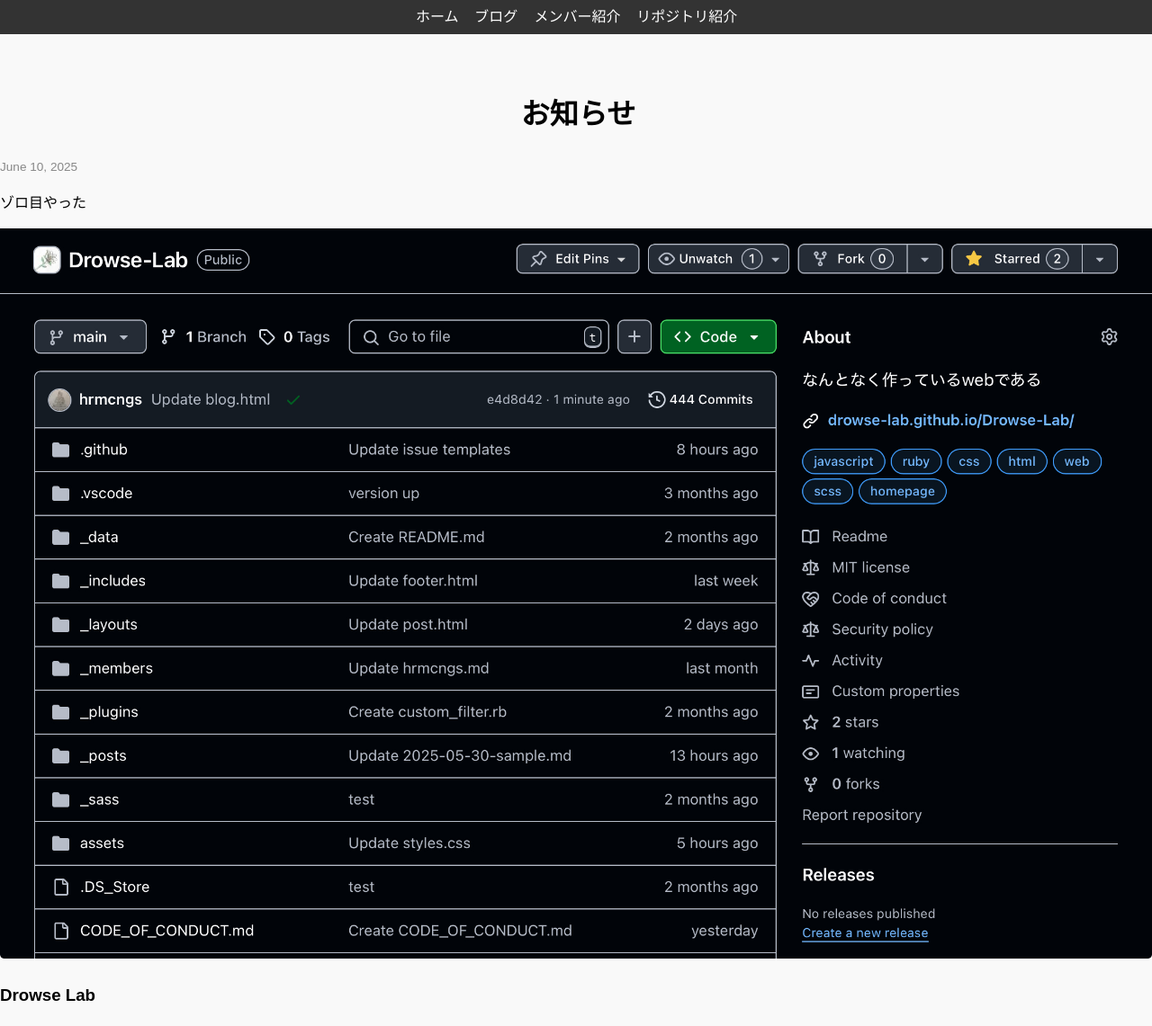
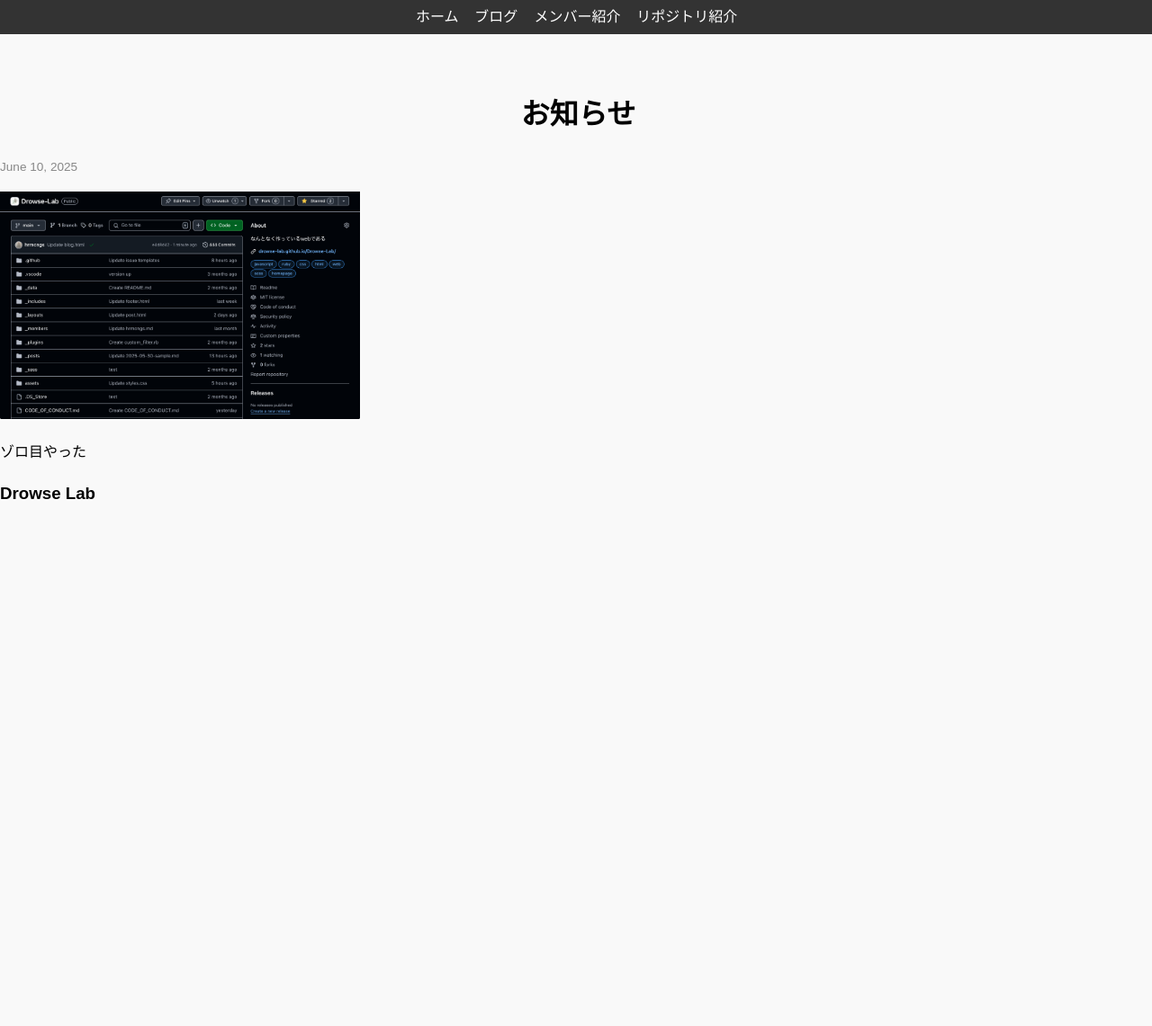
Before and after one commit to Drowse-Lab/Drowse-Lab, a Jekyll site: the page built from _posts/2025-06-10-blog.md, in a window 1280 px wide. Shown: the whole page at 90% size. Built offline with Jekyll 4.4.1, drawn with Linux system fonts in a browser that asks for light colours; nearby versions of some CDN libraries; some web fonts are replaced; a style sheet for code colours, icons or effects is not loaded; after the commit the page ends 900 px from its top, so only the background shows below that.

Commit message:
Update 2025-06-10-blog.md

```diff
--- a/_posts/2025-06-10-blog.md
+++ b/_posts/2025-06-10-blog.md
@@ -6,6 +6,7 @@
 tags: [しょうもなお知らせ]
 author: hrmcngs
 ---
+
+<img src="/assets/image/post/IMG_0916.png" alt="ゾロ目" width="400">
+
 ゾロ目やった
-
-<img src="/assets/image/post/IMG_0916.png" alt="ゾロ目" style="max-width: 100%; height: auto;">
```
